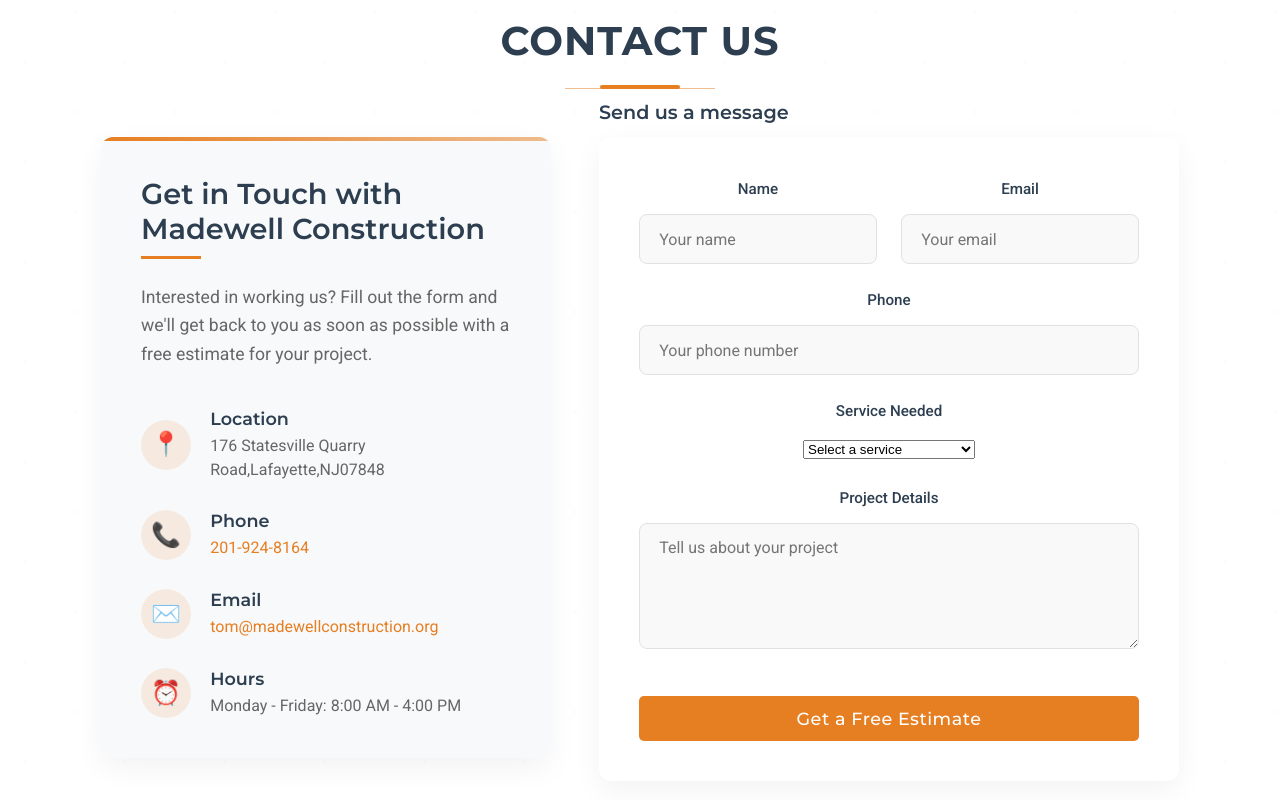
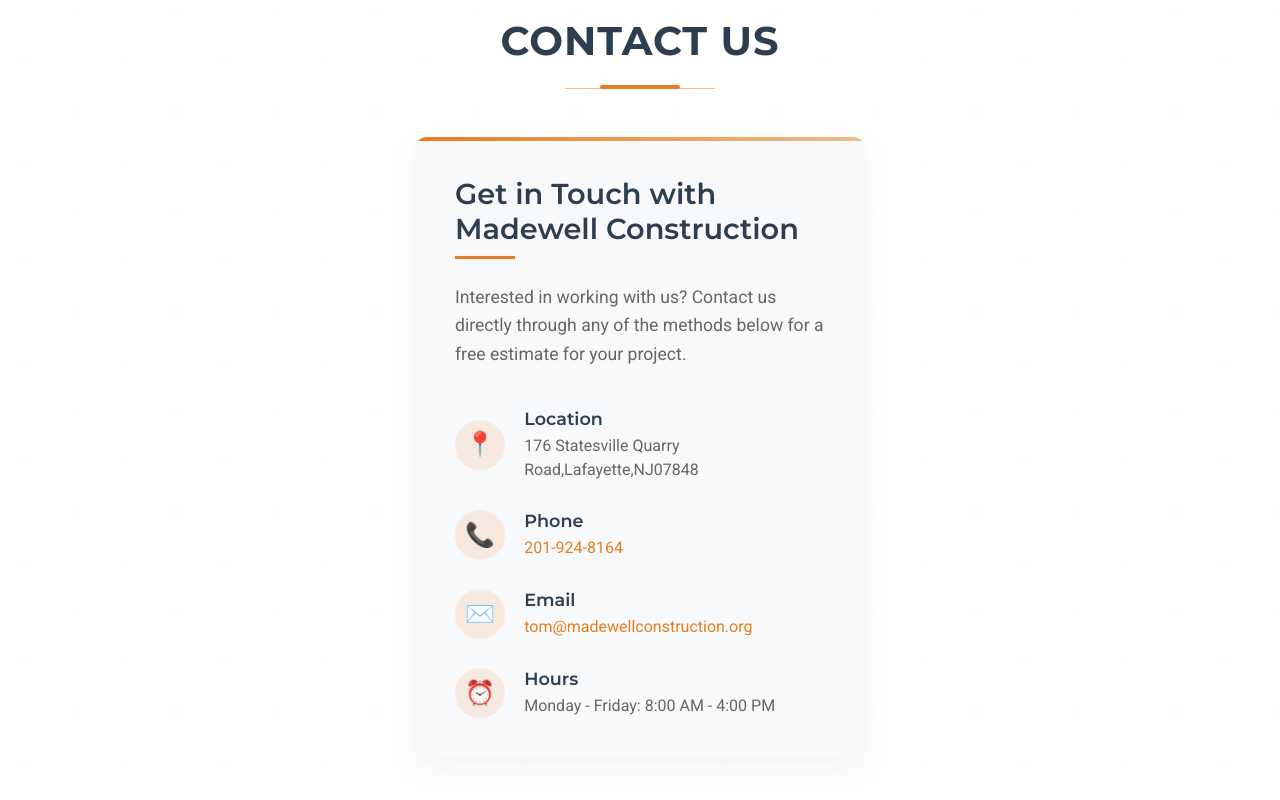
Before and after one commit to bryanm23/MadewellConstruction, a React (Vite) app: page / in a window 1280 px wide. Shown: the part 4260-5060 px from the top of the page. Built offline with nearby package versions, Linux system fonts and the light colour scheme.

Commit message:
contact form changes

```diff
--- a/src/components/Contact.tsx
+++ b/src/components/Contact.tsx
@@ -1,30 +1,6 @@
 import '../styles/Contact.css'
-import { useState } from 'react'
 
 const Contact = () => {
-  const [submitted, setSubmitted] = useState(false)
-  const formspreeUrl = "https://formspree.io/f/xnqejpbj" // Replace this with your Formspree form ID
-
-  const handleSubmit = async (e: React.FormEvent<HTMLFormElement>) => {
-    e.preventDefault()
-    const form = e.currentTarget
-    const data = new FormData(form)
-
-    try {
-      await fetch(formspreeUrl, {
-        method: "POST",
-        body: data,
-        headers: {
-          Accept: "application/json"
-        }
-      })
-      setSubmitted(true)
-      form.reset()
-    } catch (error) {
-      console.error("Error submitting form:", error)
-    }
-  }
-
   return (
     <section id="contact" className="section contact">
       <div className="container">
@@ -32,7 +8,7 @@
         <div className="contact-container">
           <div className="contact-info" itemScope itemType="http://schema.org/LocalBusiness">
             <h3>Get in Touch with Madewell Construction</h3>
-            <p>Interested in working us? Fill out the form and we'll get back to you as soon as possible with a free estimate for your project.</p>
+            <p>Interested in working with us? Contact us directly through any of the methods below for a free estimate for your project.</p>
             <div className="contact-details">
               <div className="contact-detail">
                 <div className="contact-icon">
@@ -77,51 +53,6 @@
               </div>
             </div>
           </div>
-          <div className="contact-form-wrapper">
-            <div className="contact-form">
-              {submitted ? (
-                <div className="form-success">
-                  <h3>Thank you for your message!</h3>
-                  <p>We've received your inquiry and will get back to you as soon as possible.</p>
-                </div>
-              ) : (
-                <form onSubmit={handleSubmit}>
-                  <div className="form-row">
-                    <div className="form-group">
-                      <label htmlFor="name">Name</label>
-                      <input type="text" id="name" name="name" placeholder="Your name" required />
-                    </div>
-                    <div className="form-group">
-                      <label htmlFor="email">Email</label>
-                      <input type="email" id="email" name="email" placeholder="Your email" required />
-                    </div>
-                  </div>
-                  <div className="form-group">
-                    <label htmlFor="phone">Phone</label>
-                    <input type="tel" id="phone" name="phone" placeholder="Your phone number" />
-                  </div>
-                  <div className="form-group">
-                    <label htmlFor="service">Service Needed</label>
-                    <select id="service" name="service" required>
-                      <option value="">Select a service</option>
-                      <option value="Home Renovation">Home Renovation</option>
-                      <option value="Commercial Construction">Commercial Construction</option>
-                      <option value="Custom Home Building">Custom Home Building</option>
-                      <option value="Addition">Addition</option>
-                      <option value="Kitchen Remodel">Kitchen Remodel</option>
-                      <option value="Bathroom Remodel">Bathroom Remodel</option>
-                      <option value="Other">Other (Please Specify)</option>
-                    </select>
-                  </div>
-                  <div className="form-group">
-                    <label htmlFor="message">Project Details</label>
-                    <textarea id="message" name="message" rows={5} placeholder="Tell us about your project" required></textarea>
-                  </div>
-                  <button type="submit" className="btn btn-submit">Get a Free Estimate</button>
-                </form>
-              )}
-            </div>
-          </div>
         </div>
       </div>
     </section>
--- a/src/components/Footer.tsx
+++ b/src/components/Footer.tsx
@@ -43,9 +43,9 @@
               </div>
               <p>Phone: <a href="tel:2019248164" itemProp="telephone">(201) 924-8164</a></p>
               <p>Email: <a href="mailto:tom@madewellconstruction.org" itemProp="email">tom@madewellconstruction.org</a></p>
-              /**
-              <p>License #: 13VH05234700</p>
-              */
+
+              <p></p>
+
             </address>
           </div>
         </div>
```
